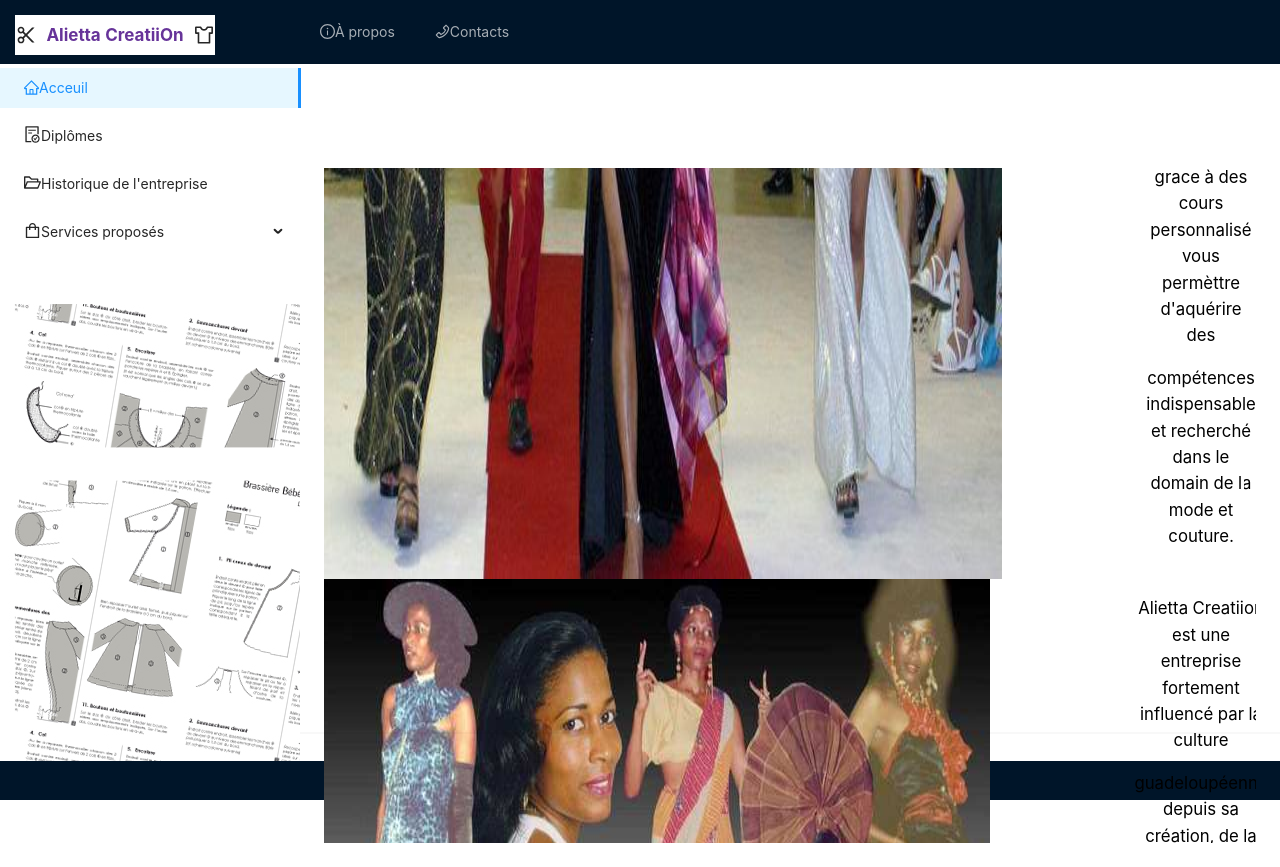
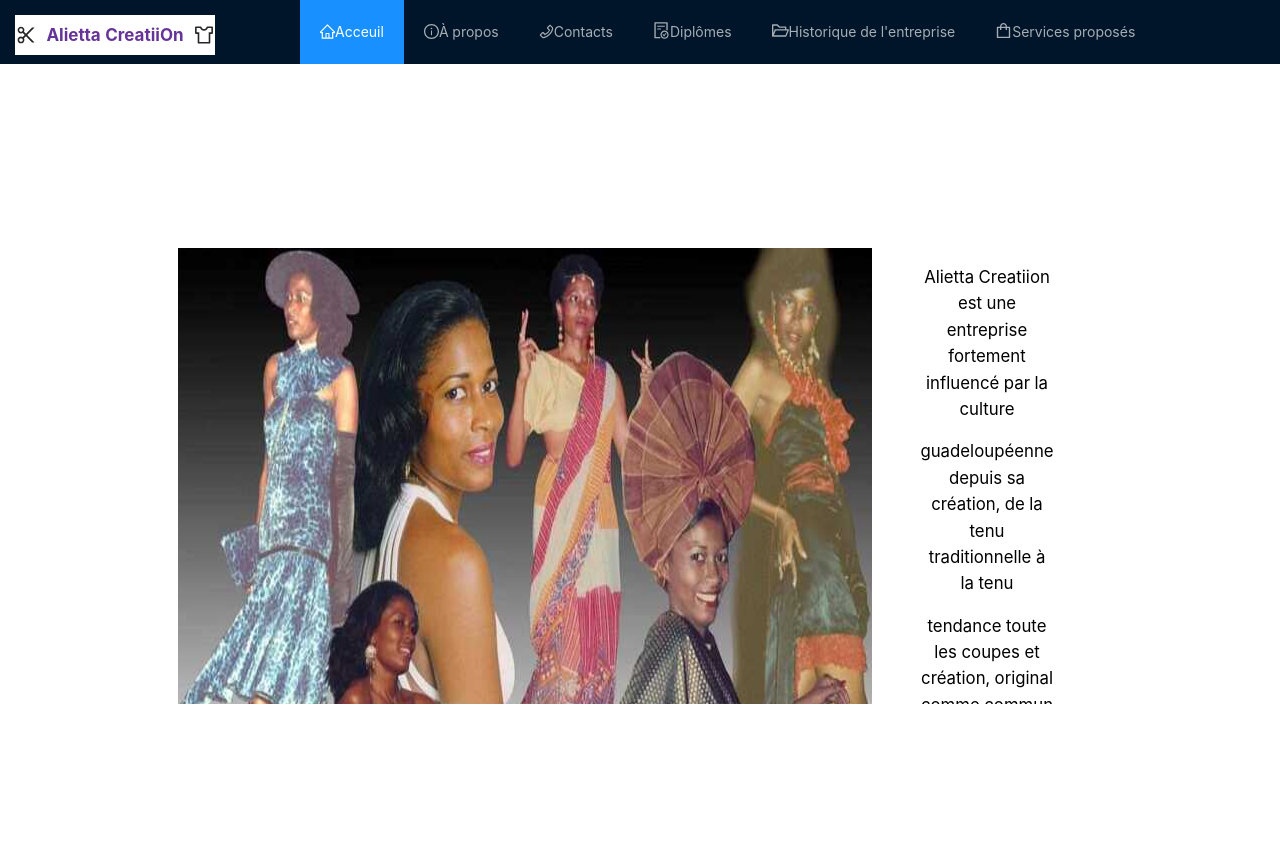
Before and after one commit to Neolau971/neola-a-site, a React (Create React App) app: page / in a window 1280 px wide. After the commit the page ends 800 px from the top, so only its background shows below. Built offline with nearby package versions, Linux system fonts and the light colour scheme.

Commit message:
#update all style

```diff
--- a/src/App.css
+++ b/src/App.css
@@ -2,7 +2,6 @@
 .App {
   text-align: center;
   height: 100vh;
-  background-color: #001529;
 }
 
 .AppText {
--- a/src/components/menu/header-menu.component.tsx
+++ b/src/components/menu/header-menu.component.tsx
@@ -1,7 +1,12 @@
 import { Menu } from "antd"
+import SubMenu from "antd/lib/menu/SubMenu"
 import {
   InfoCircleOutlined,
-  PhoneOutlined
+  PhoneOutlined,
+  HomeOutlined,
+  FileDoneOutlined,
+  FolderOpenOutlined,
+  ShoppingOutlined
 } from '@ant-design/icons';
 import { Header } from "antd/lib/layout/layout"
 import { ScissorOutlined, SkinOutlined } from '@ant-design/icons';
@@ -12,6 +17,8 @@ type HeaderMenuProps = {
 }
 
 const HeaderMenuComponent: React.FC<HeaderMenuProps> = ({ handleContent }) => {
+
+  const serviceTitle = <div><ShoppingOutlined style={{ fontSize: '17px' }} />Services proposés</div>
 
   const handleClick = (e: any) => {
     handleContent(e.key)
@@ -37,10 +44,21 @@ const HeaderMenuComponent: React.FC<HeaderMenuProps> = ({ handleContent }) => {
       <Menu
         theme="dark"
         mode="horizontal"
+        defaultSelectedKeys={['Home']}
         onClick={handleClick}
       >
+        <Menu.Item key="Home"><HomeOutlined style={{ fontSize: '15px' }} />Acceuil</Menu.Item>
         <Menu.Item key="Apropos"><InfoCircleOutlined style={{ fontSize: '15px' }} />À propos</Menu.Item>
         <Menu.Item key="Contacts"><PhoneOutlined style={{ fontSize: '15px' }} />Contacts</Menu.Item>
+        <Menu.Item key="Diplome"><FileDoneOutlined style={{ fontSize: '17px' }} />Diplômes</Menu.Item>
+        <Menu.Item key="Historic"><FolderOpenOutlined style={{ fontSize: '17px' }} />Historique de l'entreprise</Menu.Item>
+        <SubMenu title={serviceTitle}>
+          <Menu.Item key="couturePerso">Couture sur mesure et personnalisée</Menu.Item>
+          <Menu.Item key="transfo">Transformation de vêtement</Menu.Item>
+          <Menu.Item key="retouches">Retouches diverses</Menu.Item>
+          <Menu.Item key="coutureArtisa">Couture d'ameublement et artisanale</Menu.Item>
+          <Menu.Item key="cours">Cours privés</Menu.Item>
+        </SubMenu>
       </Menu>
     </Header>
   )
--- a/src/contents/home/homeContent.tsx
+++ b/src/contents/home/homeContent.tsx
@@ -1,4 +1,3 @@
-import { Carousel } from "antd"
 import React from "react"
 import home from '../../pictures/home.jpg'
 import carou2 from '../../pictures/carou2.png'
@@ -6,7 +5,8 @@ import defile_TLS from '../../pictures/defile_TLS.jpg'
 
 const style = {
   display: "flex",
-  justifyContent: 'center'
+  justifyContent: 'center',
+  margin: '10rem'
 }
 
 const style2 = {
@@ -14,7 +14,8 @@ const style2 = {
   display: 'flex',
   justifyContent: 'center',
   alignItems: 'center',
-  marginLeft: '8rem'
+  marginLeft: '2rem',
+  marginRight: '2rem'
 }
 
 const text0 = 'Alietta Creatiion est une entreprise fortement influencé par la culture'
@@ -37,7 +38,6 @@ const HomeContent: React.FC = () => {
 
   return (
     <div style={{ marginTop: '5rem' }}>
-      <Carousel dotPosition={'right'}>
       <div>
         <div style={style}>
           <img src={home} alt="home 1" />
@@ -53,7 +53,6 @@ const HomeContent: React.FC = () => {
       </div>
       <div>
         <div style={style}>
-            <img src={carou2} alt="carou2 " />
           <div style={style2}>
             <p>
               <div style={{ margin: '1rem', fontSize: '1.2em' }}>{text4}</div>
@@ -62,6 +61,7 @@ const HomeContent: React.FC = () => {
               <div style={{ margin: '1rem', fontSize: '1.2em' }}>{text7}</div>
             </p>
           </div>
+          <img src={carou2} alt="carou2 " />
         </div>
       </div>
       <div>
@@ -78,7 +78,6 @@ const HomeContent: React.FC = () => {
           </div>
         </div>
       </div>
-      </Carousel>
     </div>
   )
 }
--- a/src/mainPage.tsx
+++ b/src/mainPage.tsx
@@ -3,7 +3,6 @@ import Layout, { Content } from "antd/lib/layout/layout";
 import React, { useState } from "react";
 import HandlerContentComposent from "./components/menu/handler-content.composent";
 import HeaderMenuComponent from "./components/menu/header-menu.component";
-import SideMenuComponent from "./components/menu/side-menu.component";
 import './mainPage.css'
 
 
@@ -70,10 +69,10 @@ function MainPage() {
   }
 
   return (
+    <div style={{ overflow: 'auto' }}>
       <Layout>
         <HeaderMenuComponent handleContent={handleContent} />
         <Layout>
-        <SideMenuComponent handleContent={handleContent} />
           <Layout className='content'>
             <div className='defaultHeight'>
               <Content
@@ -97,12 +96,13 @@ function MainPage() {
                 />}
               </Content>
             </div>
-          <Divider plain>
+            {!isHome && <Divider plain>
               <div className='AppText'>Copyright Alietta Creation - Tous droits réservés</div>
-          </Divider>
+            </Divider>}
           </Layout>
         </Layout>
       </Layout>
+    </div>
   )
 }
 
```
Lines whose indentation alone changed are shown as unchanged.
